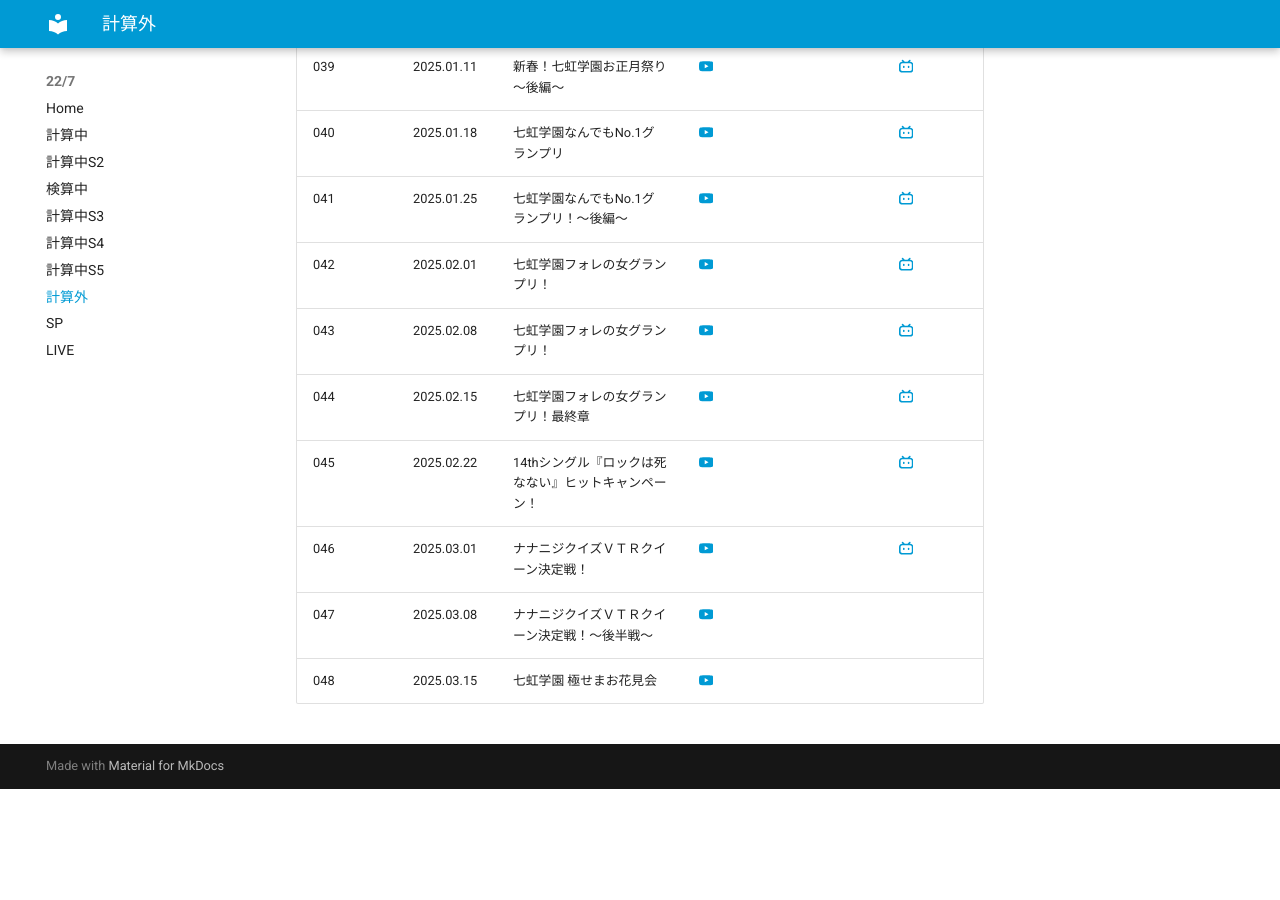
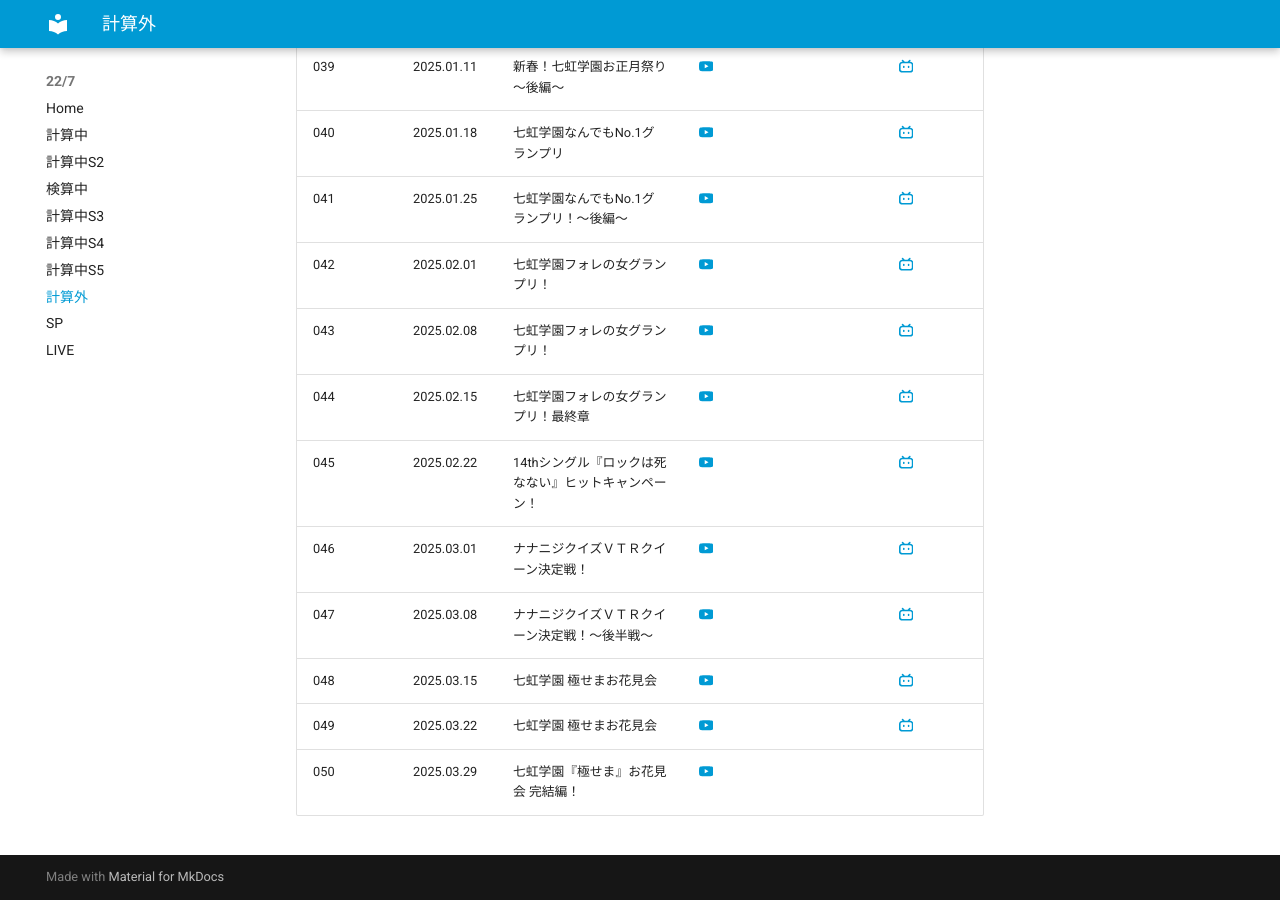
Before and after one commit to aki-192/nananiji, an MkDocs documentation site: the page built from docs/keisangai.md, in a window 1280 px wide and 900 px high, scrolled down 2748 px. Built offline with MkDocs 1.6.1 and Material for MkDocs 9.7.7, drawn with Linux system fonts in a browser that asks for light colours; before the commit the page ends 3537 px from its top, so only the background shows below that.

Commit message:
Update keisangai.md

```diff
--- a/docs/keisangai.md
+++ b/docs/keisangai.md
@@ -52,5 +52,7 @@ title: 計算外
 | 044 | 2025.02.15 | 七虹学園フォレの女グランプリ！最終章 | [:simple-youtube:](https://www.youtube.com/watch?v=IU7TRZhA3E4) | | [:simple-bilibili:](https://www.bilibili.com/video/BV12T9wYsEkc/) |
 | 045 | 2025.02.22 | 14thシングル『ロックは死なない』ヒットキャンペーン！ | [:simple-youtube:](https://www.youtube.com/watch?v=V6jdNVO52k4) | | [:simple-bilibili:](https://www.bilibili.com/video/BV1Xd9WYcEuj/) |
 | 046 | 2025.03.01 | ナナニジクイズＶＴＲクイーン決定戦！ | [:simple-youtube:](https://www.youtube.com/watch?v=C1vX-p3c4Ow) | | [:simple-bilibili:](https://www.bilibili.com/video/BV1CTQkYfEmT/) |
-| 047 | 2025.03.08 | ナナニジクイズＶＴＲクイーン決定戦！～後半戦～ | [:simple-youtube:](https://www.youtube.com/watch?v=yi9CeZHWR-A) | | |
-| 048 | 2025.03.15 | 七虹学園 極せまお花見会 | [:simple-youtube:](https://www.youtube.com/watch?v=iKIywT3OBso) | | |
+| 047 | 2025.03.08 | ナナニジクイズＶＴＲクイーン決定戦！～後半戦～ | [:simple-youtube:](https://www.youtube.com/watch?v=yi9CeZHWR-A) | | [:simple-bilibili:](https://www.bilibili.com/video/BV1RGQoYQEtZ/) |
+| 048 | 2025.03.15 | 七虹学園 極せまお花見会 | [:simple-youtube:](https://www.youtube.com/watch?v=iKIywT3OBso) | | [:simple-bilibili:](https://www.bilibili.com/video/BV13Wo2YAEEF/) |
+| 049 | 2025.03.22 | 七虹学園 極せまお花見会 | [:simple-youtube:](https://www.youtube.com/watch?v=er_xJHJSScg) | | [:simple-bilibili:](https://www.bilibili.com/video/BV1mgZhYSEkk/) |
+| 050 | 2025.03.29 | 七虹学園『極せま』お花見会 完結編！ | [:simple-youtube:](https://www.youtube.com/watch?v=nGQbR55l6z4) | | |
```
